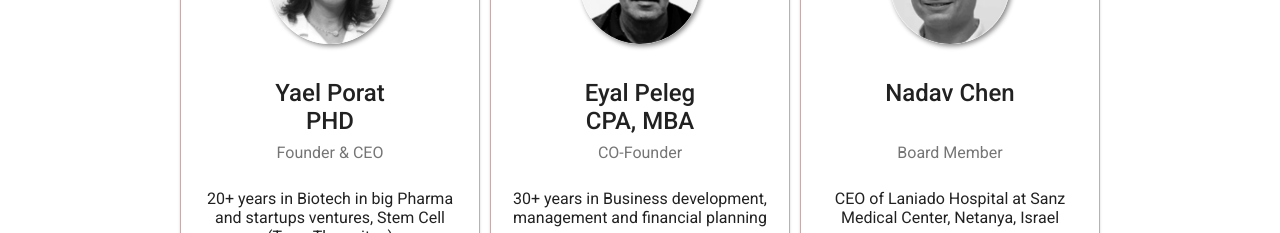
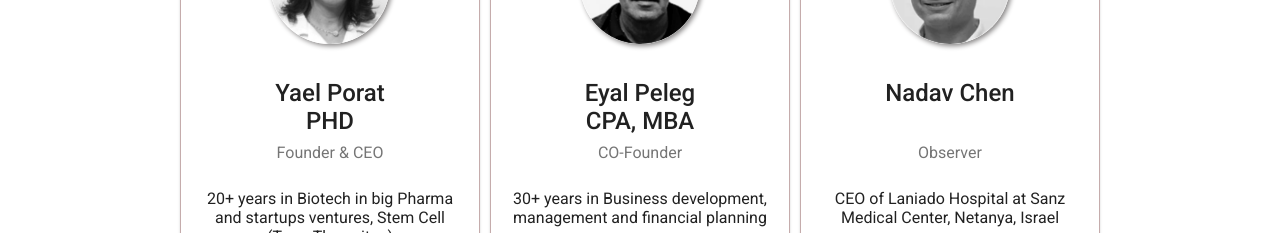
Before and after one commit to NaamaPorat/Biogencell-0.2, an Angular app: page /board in a window 1280 px wide. Shown: the part 1148-1381 px from the top of the page. Built offline with nearby package versions, Linux system fonts and the light colour scheme.

Commit message:
nadav's subtitle

```diff
--- a/src/app/3-Services/personsData.ts
+++ b/src/app/3-Services/personsData.ts
@@ -110,7 +110,7 @@ nadavChen.pUrlId = 'nadav-chen';
 nadavChen.pName = 'Nadav Chen';
 // nadav.pTitle = '';
 // nadav.pSecondTitle = '';
-nadavChen.pSubTitle = 'Board Member';
+nadavChen.pSubTitle = 'Observer';
 nadavChen.pShortDesc =
   'CEO of Laniado Hospital at Sanz Medical Center, Netanya, Israel';
 nadavChen.pLongDesc = [
```
